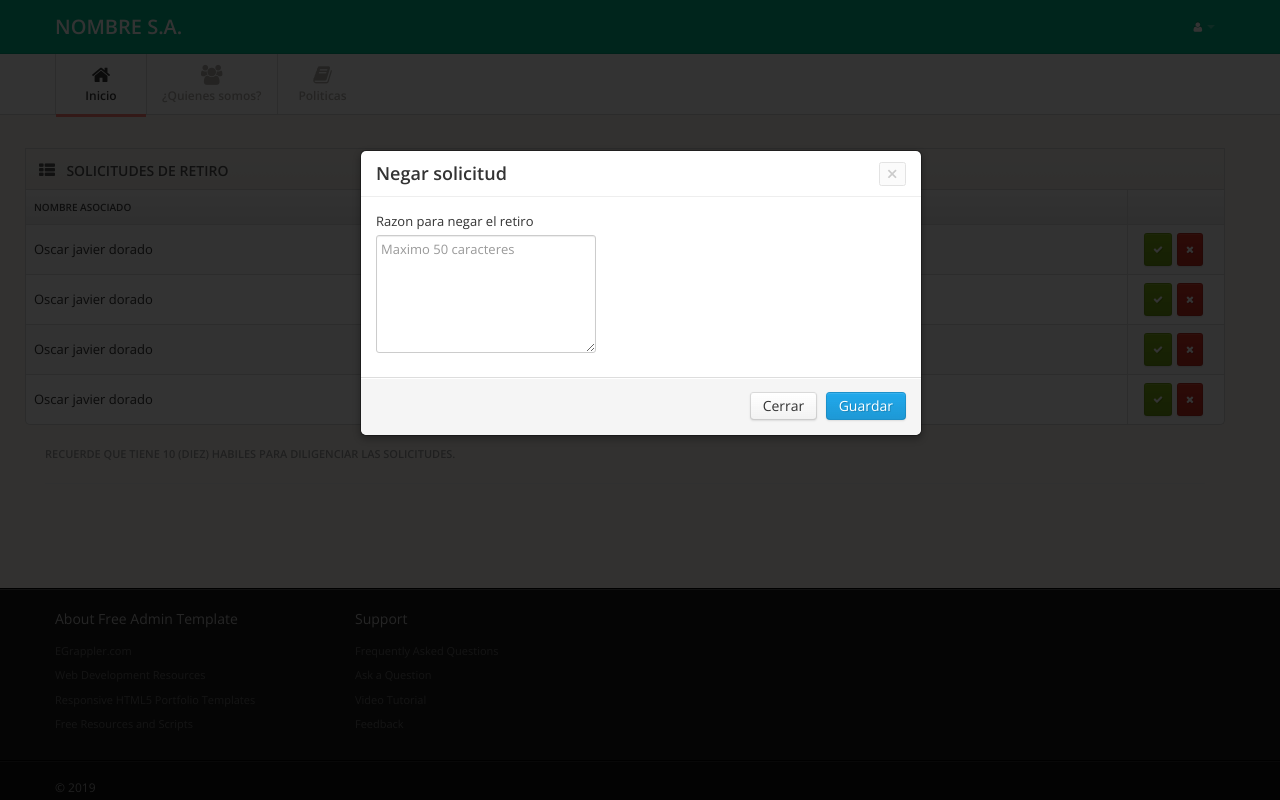
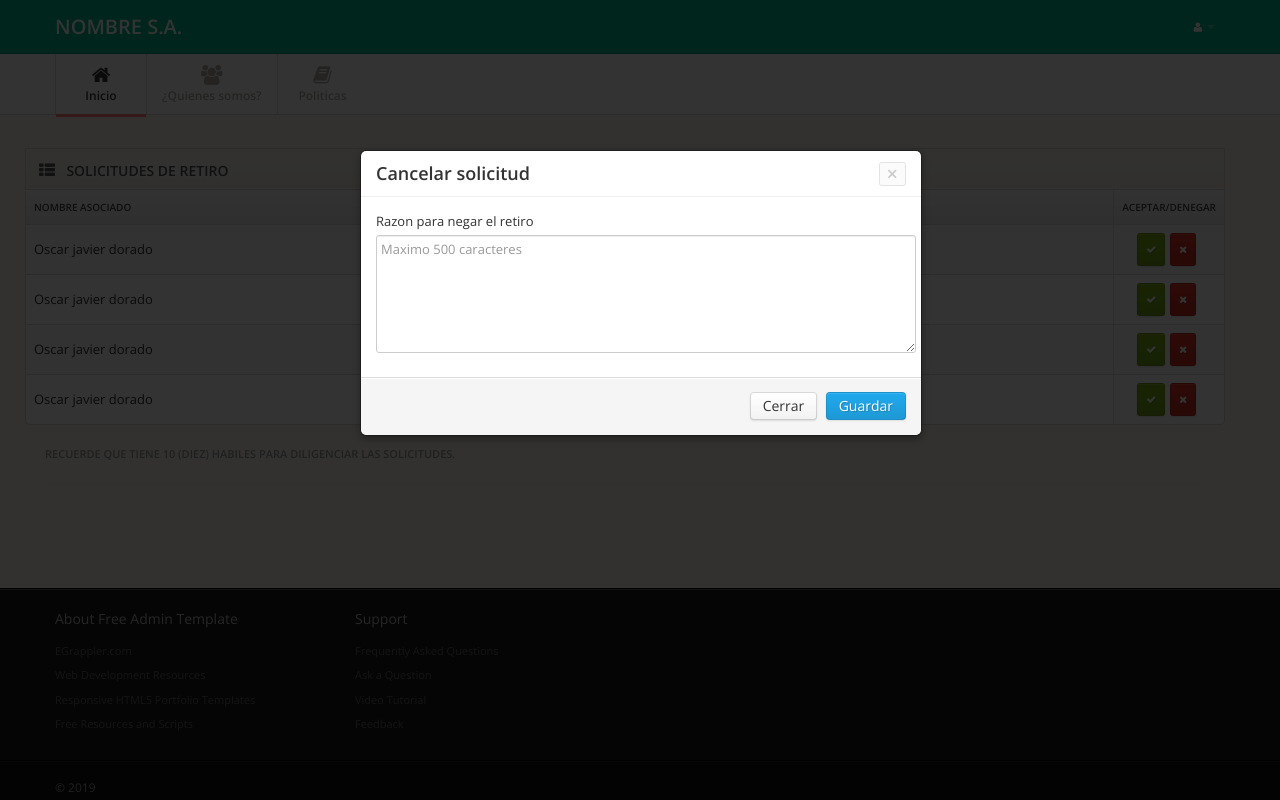
Before and after one commit to diegoferose/proyectoGuacari, a PHP site: page /controlSolicitudes/controlSolicitudesVista.php in a window 1280 px wide, after a click that opens the changed part. Run offline with PHP 8.4, Linux system fonts and the light colour scheme; the visitor is signed in with stand-in values (Sample User, id 1); data comes from the database, SQL or seed files in the repository; data that the repository does not hold is empty.

Commit message:
Se realizan cambios en diseño de la vista para el control de solicitudes.

```diff
--- a/controlSolicitudes/controlSolicitudesVista.php
+++ b/controlSolicitudes/controlSolicitudesVista.php
@@ -46,7 +46,7 @@ $util -> validarRuta(2);
                       <th> NOMBRE ASOCIADO </th>
                       <th> VALOR SOLICITUD</th>
                       <th> FECHA SOLICITUD</th>
-                      <th class="td-actions"> </th>
+                      <th class="td-actions"> Aceptar/Denegar</th>
                     </tr>
                   </thead>
                   <tbody>
@@ -94,12 +94,12 @@ $util -> validarRuta(2);
   <div id="myModal" class="modal hide fade" tabindex="-1" role="dialog" aria-labelledby="myModalLabel" aria-hidden="true">
     <div class="modal-header">
       <button type="button" class="close" data-dismiss="modal" aria-hidden="true">×</button>
-      <h3 id="myModalLabel">Negar solicitud</h3>
+      <h3 id="myModalLabel">Cancelar solicitud</h3>
     </div>
     <div class="modal-body">
       <div class="form-group shadow-textarea col-xs-12">
         <label for="exampleFormControlTextarea6">Razon para negar el retiro</label>
-        <textarea class="form-control z-depth-1" id="exampleFormControlTextarea6" rows="6" placeholder="Maximo 50 caracteres"></textarea>
+        <textarea class="form-control z-depth-1"maxlength="500" style="min-width: 100%" id="exampleFormControlTextarea6" rows="6" placeholder="Maximo 500 caracteres"></textarea>
       </div>
     </div>
     <div class="modal-footer">
```
